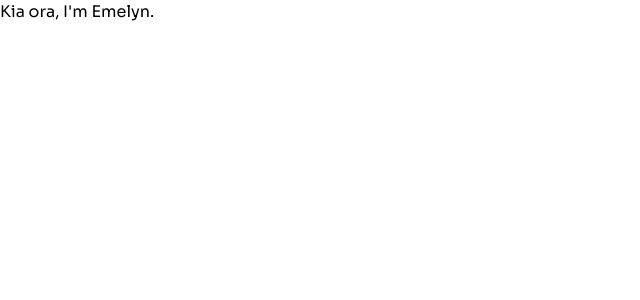
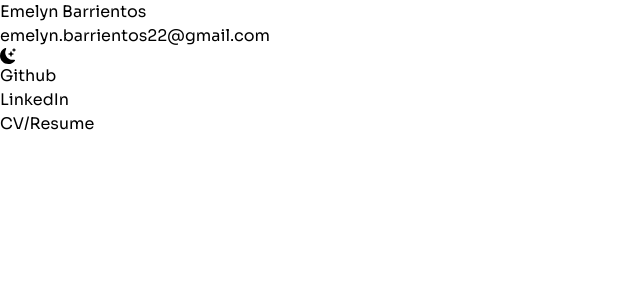
Before and after one commit to emelyn-barrientos/emelyn-barrientos-portfolio, a Next.js app: page / in a window 1280 px wide. Shown: the top 300 px of the page, without its empty margins (0-640 px from the left). Built offline with nearby package versions, Linux system fonts and the light colour scheme.

Commit message:
Add initial nav list and texts

```diff
--- a/pages/index.js
+++ b/pages/index.js
@@ -1,4 +1,5 @@
 import Head from 'next/head'
+import { BsFillMoonStarsFill } from 'react-icons/bs'
 
 export default function Home() {
   return (
@@ -14,7 +15,24 @@ export default function Home() {
       </Head>
 
       <main>
-        <h1>Kia ora, I'm Emelyn.</h1>
+        <section className=" min-h-screen">
+          <nav>
+            <h1>Emelyn Barrientos</h1>
+            <ul>
+              <li>emelyn.barrientos22@gmail.com</li>
+              <li>
+                <BsFillMoonStarsFill />
+              </li>
+            </ul>
+          </nav>
+          <nav>
+            <ul>
+              <li>Github</li>
+              <li>LinkedIn</li>
+              <li>CV/Resume</li>
+            </ul>
+          </nav>
+        </section>
       </main>
     </div>
   )
```
